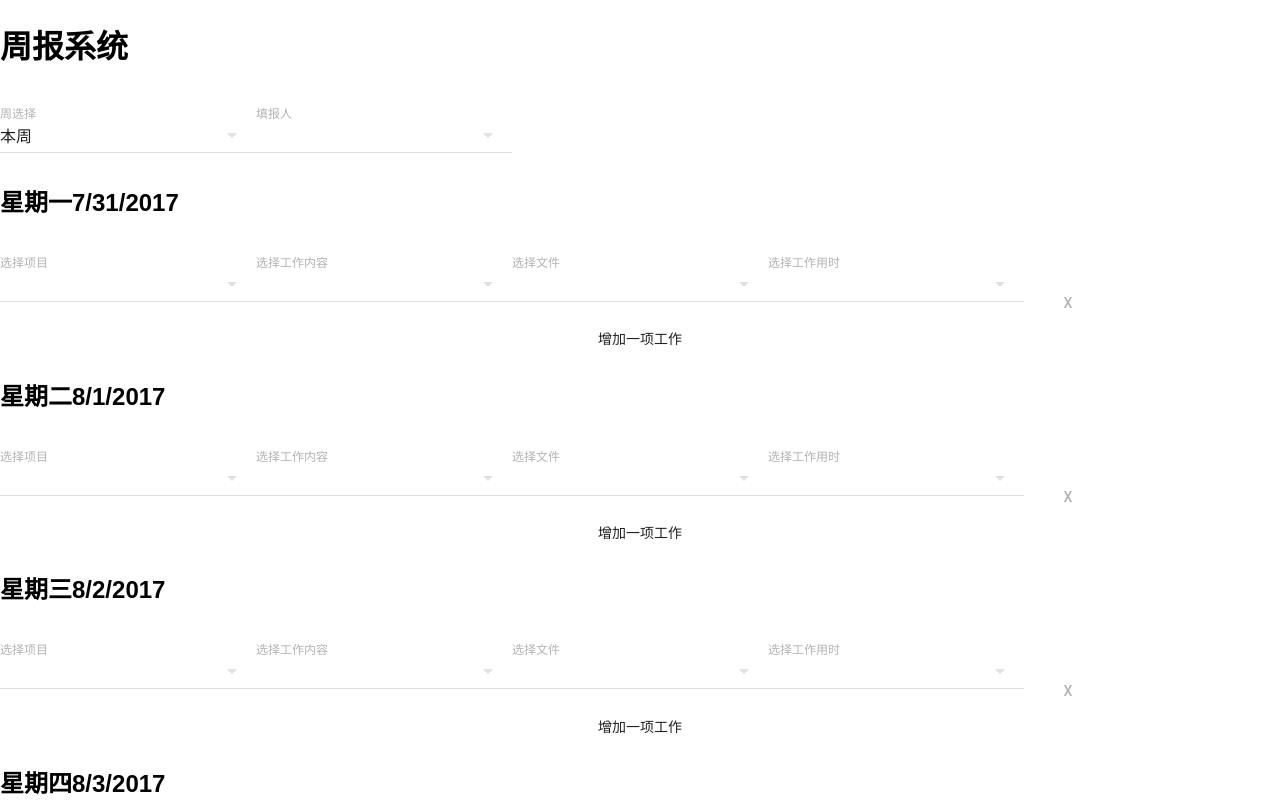
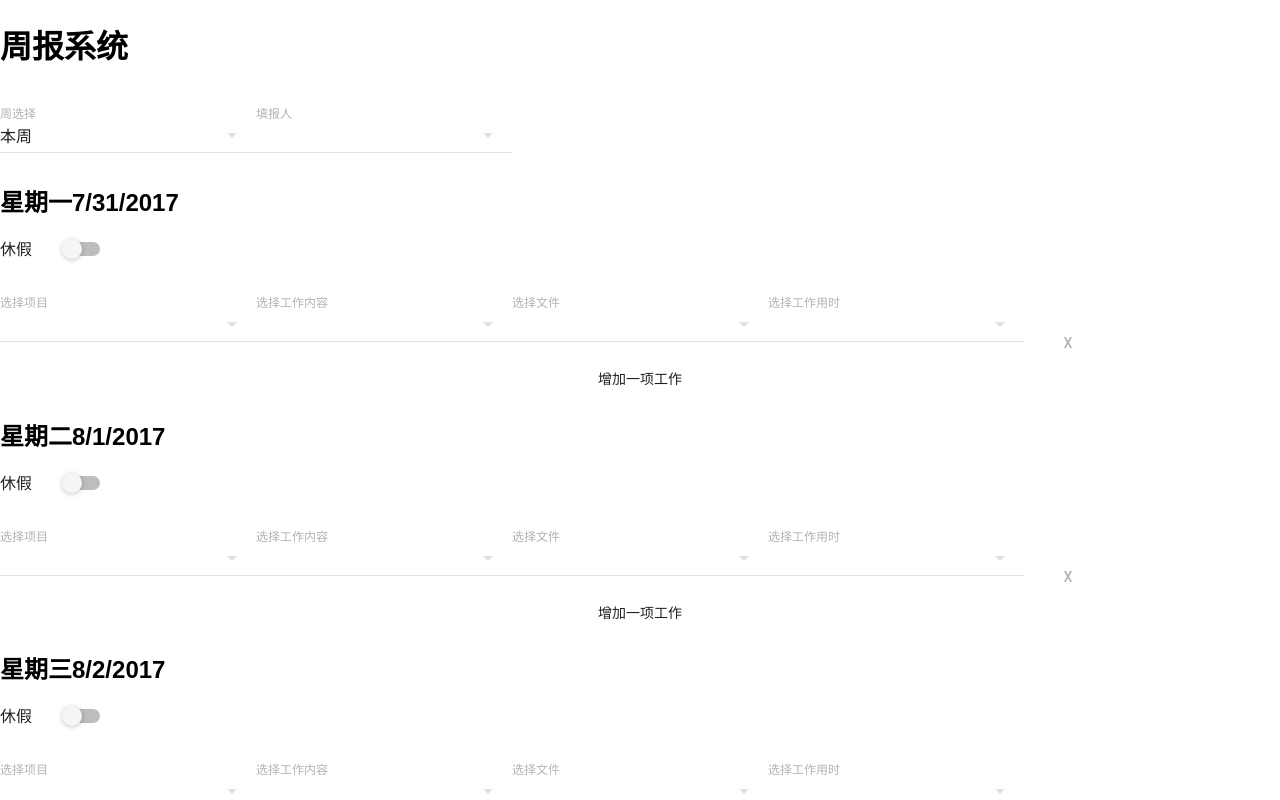
Before and after one commit to musray/weekly-report, a React (Create React App) app: page / in a window 1280 px wide. Shown: the top 800 px of the page. Built offline with nearby package versions, Linux system fonts and the light colour scheme; what react-tap-event-plugin would draw is missing.

Commit message:
added absence toggle switch

```diff
--- a/src/DayEntry.js
+++ b/src/DayEntry.js
@@ -1,6 +1,8 @@
 import React, { Component } from 'react';
 import FlatButton from 'material-ui/FlatButton';
 import TaskEntry from './TaskEntry';
+import Toggle from 'material-ui/Toggle';
+import { toggleStyles } from './style/styles';
 import getWeek from './utility/get-week';
 import * as PROJECT_DATA from './projectData';
 
@@ -13,7 +15,8 @@ class DayEntry extends Component {
     tasks: [{
       id: Date.now(),
       primary: true
-    }]
+    }],
+    absence: false
   };
 
   handleAdd = () => {
@@ -29,14 +32,20 @@ class DayEntry extends Component {
     this.setState({tasks: filteredList})
   };
 
+  handleChangeActive = () => {
+    this.setState({absence: !this.state.absence})
+  };
+
   render() {
     // const
     // const childLists = this.state.tasks;
+    let absence = this.state.absence;
     const childNode = this.state.tasks.map(task => (
       <TaskEntry
         task={task}
         key={task.id}
         id={task.id}
+        absence={absence}
         handleRemove={this.handleRemove}
         handleChange={this.props.handleChange}
         // id={this..id}
@@ -51,6 +60,17 @@ class DayEntry extends Component {
           {PROJECT_DATA.weekDays[this.props.day]}
           <span>{weekdays[this.props.day].toLocaleDateString()}</span>
         </h2>
+
+        <div style={toggleStyles.block}>
+          <Toggle
+            label="休假"
+            style={toggleStyles.toggle}
+            onClick={this.handleChangeActive}
+          />
+        </div>
+
+        {/*{this.state.active &&*/}
+        {/*}*/}
         <div>
           {childNode}
         </div>
@@ -59,6 +79,7 @@ class DayEntry extends Component {
           label="增加一项工作"
           fullWidth={true}
           onClick={() => this.handleAdd()}
+          disabled={this.state.absence}
         />
       </div>
     )
--- a/src/TaskEntry.js
+++ b/src/TaskEntry.js
@@ -12,8 +12,13 @@ class TaskEntry extends Component {
     project: '',
     category: '',
     task: '',
-    consumption: ''
+    consumption: '',
+    absence: this.props.absence
   };
+
+  componentWillReceiveProps(nextProps) {
+    this.setState({ absence: nextProps.absence })
+  }
 
   handleProjectChange = (evt, index, value) => {
     this.setState({project: value}, () =>
@@ -71,6 +76,7 @@ class TaskEntry extends Component {
           onChange={this.handleProjectChange}
           // maxHeight={200}
           name="project"
+          disabled={this.state.absence}
         >
           {projects}
         </SelectField>
@@ -81,6 +87,7 @@ class TaskEntry extends Component {
           onChange={this.handleCategoryChange}
           // maxHeight={200}
           name="category"
+          disabled={this.state.absence}
         >
           {categories}
         </SelectField>
@@ -92,6 +99,7 @@ class TaskEntry extends Component {
             value={this.state.task}
             onChange={this.handleTaskChange}
             name="task"
+            disabled={this.state.absence}
           >
             {tasks}
           </SelectField> }
@@ -105,6 +113,7 @@ class TaskEntry extends Component {
             value={this.state.task}
             onChange={this.handleTaskChange}
             name="task"
+            disabled={this.state.absence}
           /> }
         <SelectField
           floatingLabelText="选择工作用时"
@@ -113,6 +122,7 @@ class TaskEntry extends Component {
           onChange={this.handleConsumptionChange}
           // maxHeight={200}
           name="consumption"
+          disabled={this.state.absence}
         >
           {durations}
         </SelectField>
--- /dev/null
+++ b/src/style/styles.js
@@ -0,0 +1,23 @@
+export const toggleStyles = {
+  block: {
+    maxWidth: 100,
+  },
+  toggle: {
+    marginBottom: 16,
+  },
+  thumbOff: {
+    backgroundColor: '#ffcccc',
+  },
+  trackOff: {
+    backgroundColor: '#ff9d9d',
+  },
+  thumbSwitched: {
+    backgroundColor: 'red',
+  },
+  trackSwitched: {
+    backgroundColor: '#ff9d9d',
+  },
+  labelStyle: {
+    color: 'red',
+  },
+};
```
